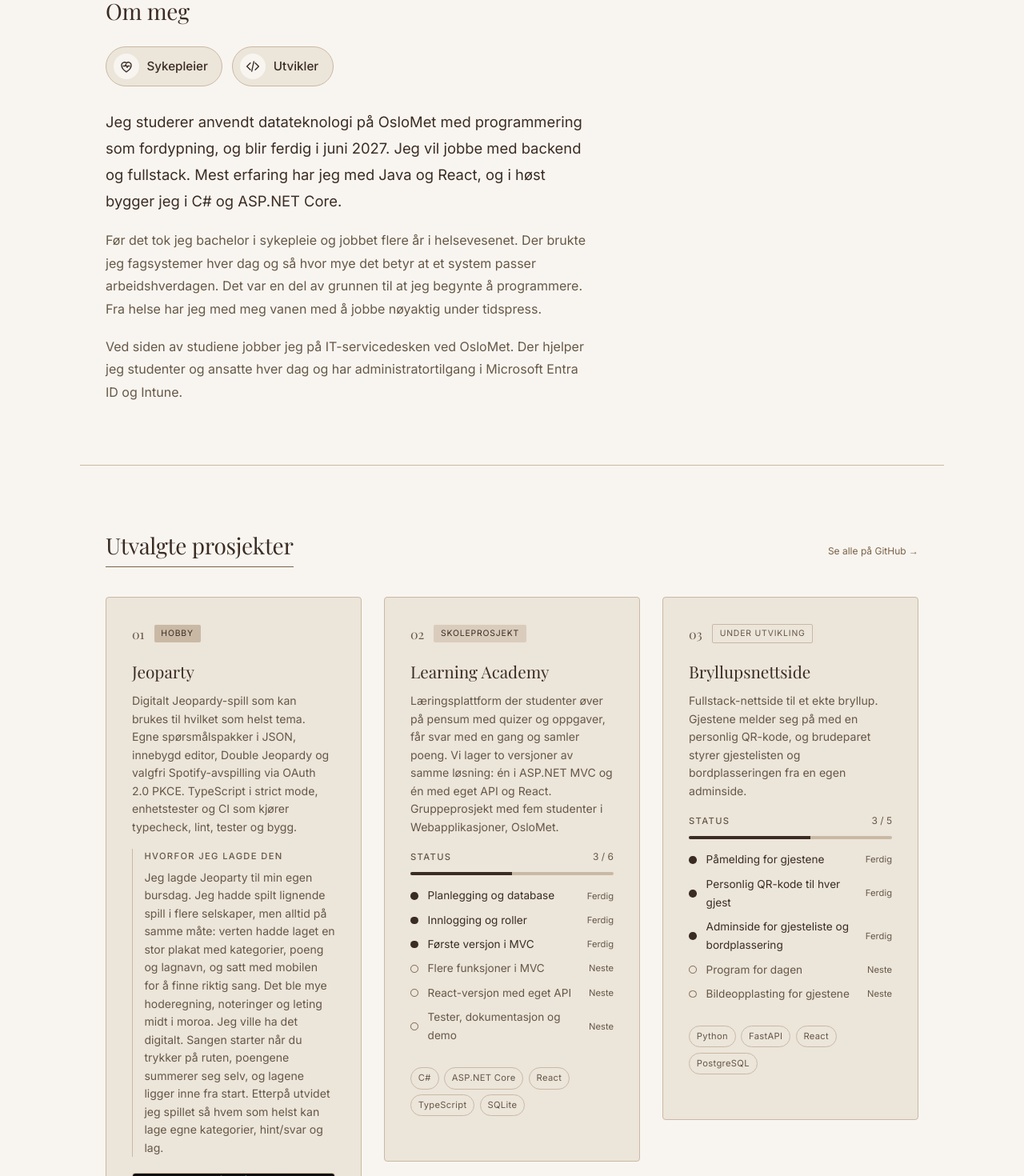
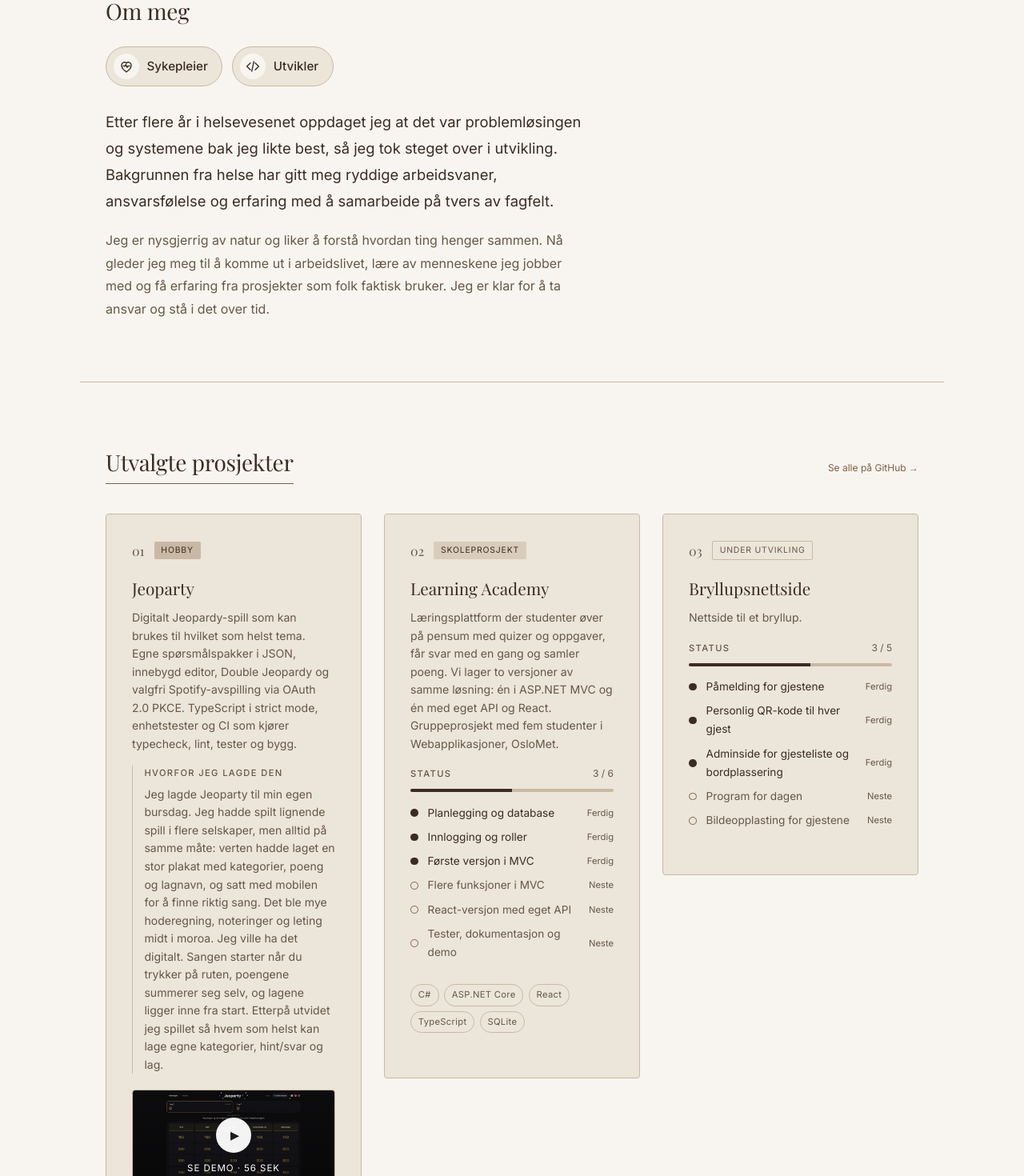
Before and after one commit to sakh26/sakh26.github.io, a React (Vite) app: page / in a window 1280 px wide. Shown: the part 740-2210 px from the top of the page at 80% size. Built offline with nearby package versions, Linux system fonts and the light colour scheme.

Commit message:
Restore the original texts on the site

```diff
--- a/src/i18n/translations.js
+++ b/src/i18n/translations.js
@@ -21,7 +21,7 @@ export const translations = {
       eyebrow: 'Utvikler · Oslo',
       title: ['Sara', 'Khudadad'],
       credentials: [
-        { main: 'Bachelorstudent i Anvendt Datateknologi', detail: 'OsloMet · retning programmering · ferdig juni 2027' },
+        { main: 'Bachelorstudent i Anvendt Datateknologi', detail: 'OsloMet · retning programmering · ferdig sommeren 2027' },
         { main: 'Autorisert sykepleier', detail: null },
       ],
       ctaProjects: 'Se prosjekter',
@@ -35,9 +35,8 @@ export const translations = {
         { icon: 'code', label: 'Utvikler' },
       ],
       body: [
-        'Jeg studerer anvendt datateknologi på OsloMet med programmering som fordypning, og blir ferdig i juni 2027. Jeg vil jobbe med backend og fullstack. Mest erfaring har jeg med Java og React, og i høst bygger jeg i C# og ASP.NET Core.',
-        'Før det tok jeg bachelor i sykepleie og jobbet flere år i helsevesenet. Der brukte jeg fagsystemer hver dag og så hvor mye det betyr at et system passer arbeidshverdagen. Det var en del av grunnen til at jeg begynte å programmere. Fra helse har jeg med meg vanen med å jobbe nøyaktig under tidspress.',
-        'Ved siden av studiene jobber jeg på IT-servicedesken ved OsloMet. Der hjelper jeg studenter og ansatte hver dag og har administratortilgang i Microsoft Entra ID og Intune.',
+        'Etter flere år i helsevesenet oppdaget jeg at det var problemløsingen og systemene bak jeg likte best, så jeg tok steget over i utvikling. Bakgrunnen fra helse har gitt meg ryddige arbeidsvaner, ansvarsfølelse og erfaring med å samarbeide på tvers av fagfelt.',
+        'Jeg er nysgjerrig av natur og liker å forstå hvordan ting henger sammen. Nå gleder jeg meg til å komme ut i arbeidslivet, lære av menneskene jeg jobber med og få erfaring fra prosjekter som folk faktisk bruker. Jeg er klar for å ta ansvar og stå i det over tid.',
       ],
     },
     projects: {
@@ -84,7 +83,7 @@ export const translations = {
           index: '03',
           tag: 'Under utvikling',
           name: 'Bryllupsnettside',
-          desc: 'Fullstack-nettside til et ekte bryllup. Gjestene melder seg på med en personlig QR-kode, og brudeparet styrer gjestelisten og bordplasseringen fra en egen adminside.',
+          desc: 'Nettside til et bryllup.',
           progressLabel: 'Status',
           progress: [
             { label: 'Påmelding for gjestene', done: true },
@@ -93,7 +92,7 @@ export const translations = {
             { label: 'Program for dagen', done: false },
             { label: 'Bildeopplasting for gjestene', done: false },
           ],
-          tech: ['Python', 'FastAPI', 'React', 'PostgreSQL'],
+          tech: [],
           repo: null,
           live: null,
         },
@@ -181,7 +180,7 @@ export const translations = {
     contact: {
       eyebrow: 'Kontakt',
       title: 'Hei!',
-      desc: 'Jeg blir ferdig i juni 2027 og er åpen for deltidsjobb i IT allerede nå. Ta gjerne kontakt.',
+      desc: 'Jeg blir ferdig utdannet sommeren 2027 og gleder meg til å begynne å jobbe som utvikler. Ta gjerne kontakt.',
       email: 'sarasabir26@outlook.com',
       phone: '+47 901 93 636',
     },
@@ -212,7 +211,7 @@ export const translations = {
       eyebrow: 'Developer · Oslo',
       title: ['Sara', 'Khudadad'],
       credentials: [
-        { main: "Bachelor's student in Applied Computer Technology", detail: 'OsloMet · programming track · graduating June 2027' },
+        { main: "Bachelor's student in Applied Computer Technology", detail: 'OsloMet · programming track · graduating summer 2027' },
         { main: 'Licensed nurse', detail: null },
       ],
       ctaProjects: 'View projects',
@@ -226,9 +225,8 @@ export const translations = {
         { icon: 'code', label: 'Developer' },
       ],
       body: [
-        'I study applied computer technology at OsloMet, specialising in programming, and graduate in June 2027. I want to work with backend and full-stack development. Most of my experience is with Java and React, and this autumn I am building in C# and ASP.NET Core.',
-        'Before that I took a bachelor in nursing and worked several years in healthcare. I used clinical systems every day and saw how much it matters that a system fits the work. That was part of the reason I started programming. From healthcare I bring the habit of working accurately under time pressure.',
-        'Alongside my studies I work at the OsloMet IT service desk. I help students and staff every day and have administrator access in Microsoft Entra ID and Intune.',
+        'After several years in healthcare, I discovered it was the problem-solving and the systems behind it all that I enjoyed most, so I made the move into development. My background in healthcare gave me tidy work habits, a strong sense of responsibility, and experience collaborating across fields.',
+        "I'm curious by nature and like to understand how things fit together. Now I'm looking forward to starting my career, learning from the people I work with and gaining experience from projects that people actually use. I'm ready to take responsibility and see things through.",
       ],
     },
     projects: {
@@ -275,7 +273,7 @@ export const translations = {
           index: '03',
           tag: 'In progress',
           name: 'Wedding website',
-          desc: 'A full-stack website for a real wedding. Guests RSVP with a personal QR code, and the couple manage the guest list and table seating from their own admin page.',
+          desc: 'A website for a wedding.',
           progressLabel: 'Status',
           progress: [
             { label: 'Guest RSVP', done: true },
@@ -284,7 +282,7 @@ export const translations = {
             { label: 'Programme for the day', done: false },
             { label: 'Photo upload for guests', done: false },
           ],
-          tech: ['Python', 'FastAPI', 'React', 'PostgreSQL'],
+          tech: [],
           repo: null,
           live: null,
         },
@@ -372,7 +370,7 @@ export const translations = {
     contact: {
       eyebrow: 'Contact',
       title: 'Hi!',
-      desc: 'I graduate in June 2027 and am open to a part-time IT job already now. Feel free to get in touch.',
+      desc: 'I graduate in summer 2027 and I’m looking forward to starting work as a developer. Feel free to get in touch.',
       email: 'sarasabir26@outlook.com',
       phone: '+47 901 93 636',
     },
```
